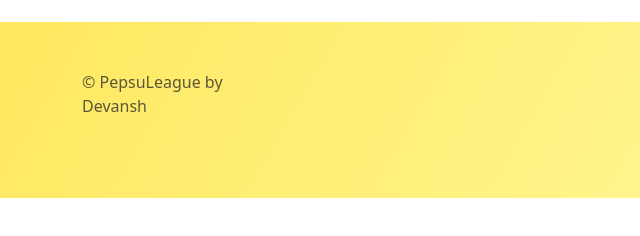
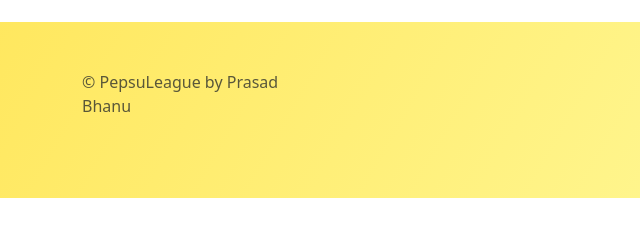
Before and after one commit to Bhanubhaiya/PepsuLeague, a plain HTML site: page index.html in a window 1280 px wide. Shown: the part 3906-4142 px from the top of the page, 0-640 px from the left. Drawn offline with nearby package versions, Linux system fonts and the light colour scheme.

Commit message:
Update index.html

```diff
--- a/index.html
+++ b/index.html
@@ -250,7 +250,7 @@ Now when people ask what keeps me going, I smile and say, “Because the person
     <div class="container">
       <footer class="row row-cols-1 row-cols-sm-2 row-cols-md-5 py-5 my-5">
         <div class="col mb-3">
-           <p class="text-body-secondary">© PepsuLeague by Devansh</p>
+           <p class="text-body-secondary">© PepsuLeague by Prasad Bhanu</p>
         </div>
       </footer>
       </div>
```
